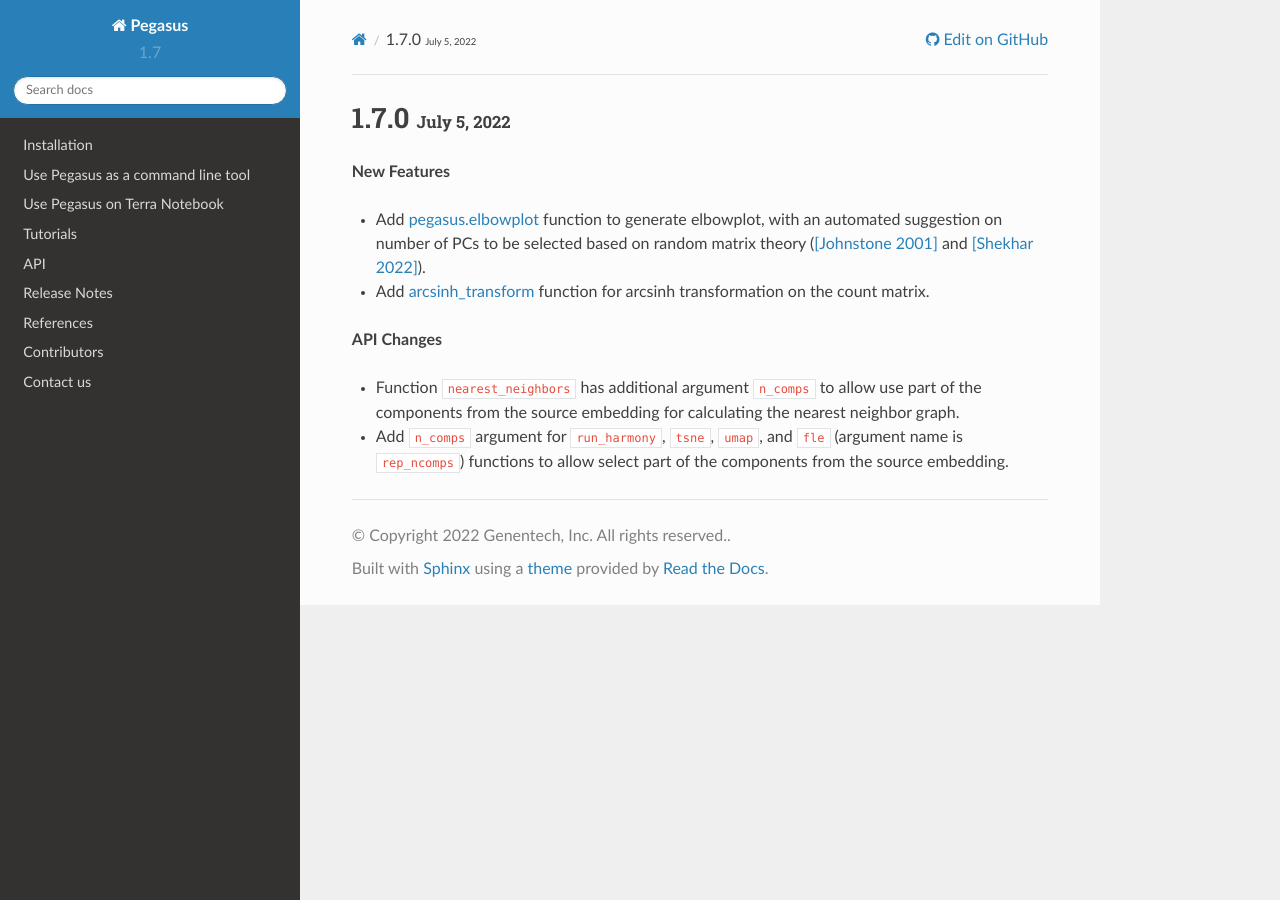
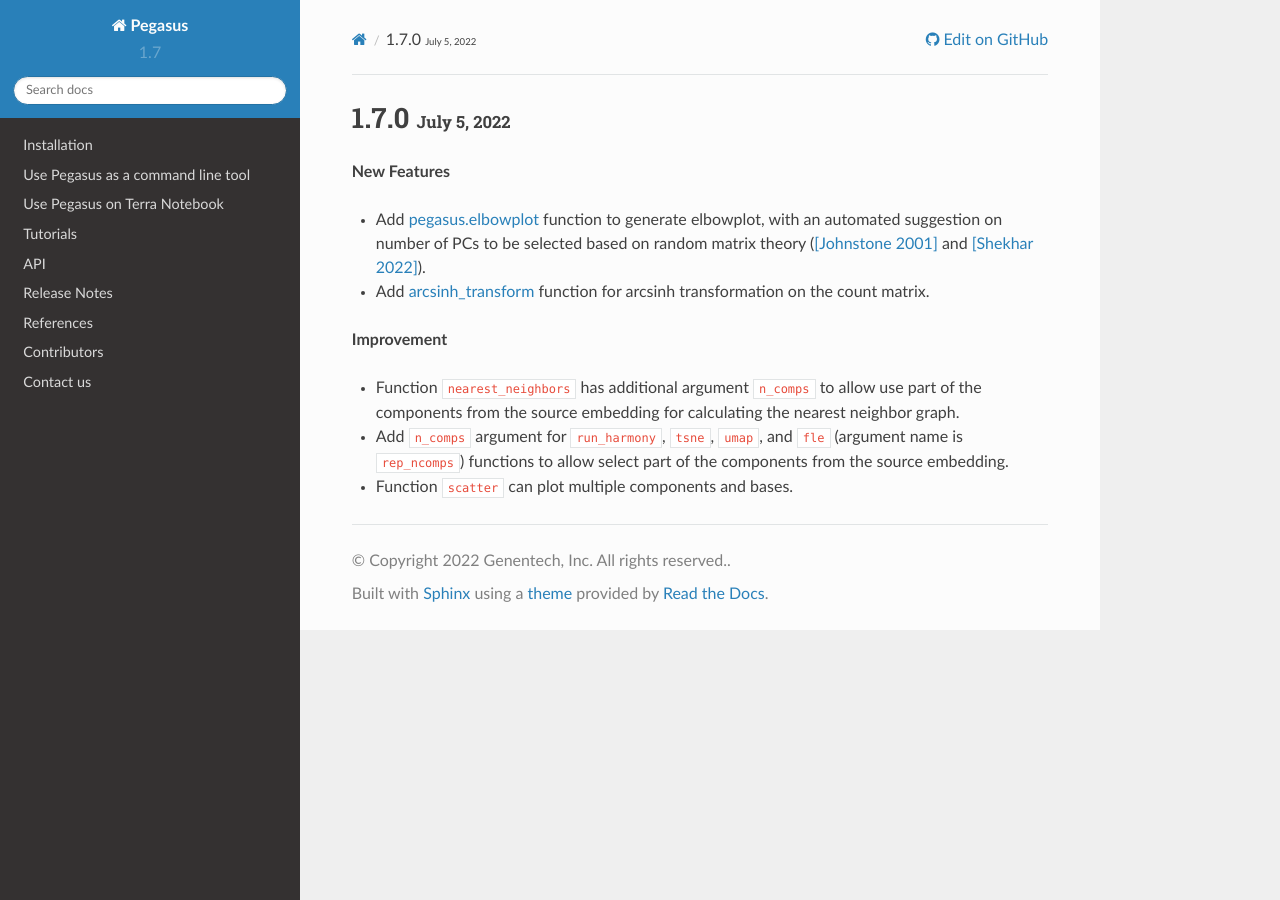
Before and after one commit to lilab-bcb/pegasus, a Sphinx documentation site: the page built from docs/release_notes/version_1_7.rst, in a window 1280 px wide. Built offline with Sphinx 7.4.7 and the Read the Docs theme 2.0.0, drawn with Linux system fonts in a browser that asks for light colours; formulas are drawn with MathJax 3.

Commit message:
update release notes

```diff
--- a/docs/release_notes/version_1_7.rst
+++ b/docs/release_notes/version_1_7.rst
@@ -6,7 +6,8 @@
 * Add `pegasus.elbowplot <./api/pegasus.elbowplot.html>`_ function to generate elbowplot, with an automated suggestion on number of PCs to be selected based on random matrix theory (`[Johnstone 2001] <https://projecteuclid.org/journals/annals-of-statistics/volume-29/issue-2/On-the-distribution-of-the-largest-eigenvalue-in-principal/10.1214/aos/1009210544.full>`_ and `[Shekhar 2022] <https://elifesciences.org/articles/73809>`_).
 * Add `arcsinh_transform <./api/pegasus.arcsinh_transform.html>`_ function for arcsinh transformation on the count matrix.
 
-**API Changes**
+**Improvement**
 
 * Function ``nearest_neighbors`` has additional argument ``n_comps`` to allow use part of the components from the source embedding for calculating the nearest neighbor graph.
 * Add ``n_comps`` argument for ``run_harmony``, ``tsne``, ``umap``, and ``fle`` (argument name is ``rep_ncomps``) functions to allow select part of the components from the source embedding.
+* Function ``scatter`` can plot multiple components and bases.
```
